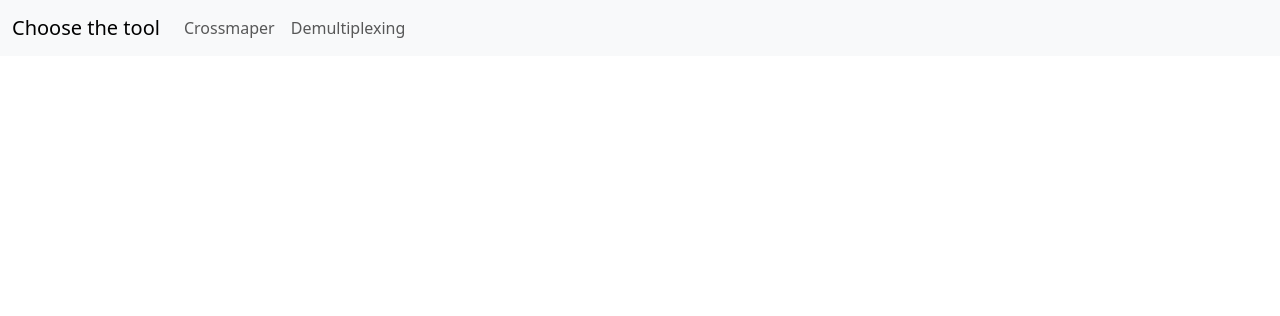
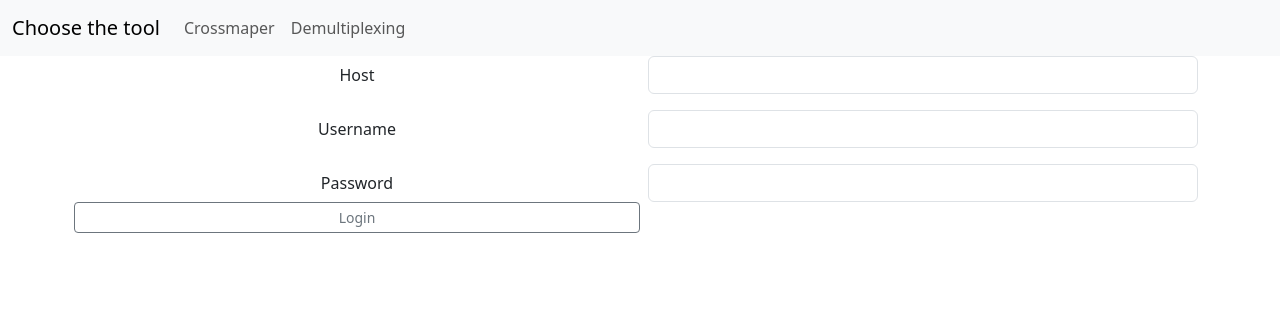
Before and after one commit to arnaualbert/cmp_ui, a Flask app: page / in a window 1280 px wide. Shown: the top 316 px of the page. Run offline with Flask 2, Linux system fonts and the light colour scheme; some libraries are stand-ins or nearby versions.

Commit message:
v1 with paramiko

```diff
--- a/app.py
+++ b/app.py
@@ -11,11 +11,6 @@ app = Flask(__name__)
 # Get current path
 path = os.getcwd()
 print(path)
-
-#ssh part
-HOST = '************'
-USERNAME = '************'
-PASSWORD = '************'
 
 # file Upload
 DEMULTIPLEXING_FOLDER = os.path.join(path, 'demultiplexing')
@@ -38,9 +33,17 @@ app.config['DEMULTIPLEXING_RV_FOLDER'] = RV_FOLDER
 ALLOWED_EXTENSIONS = set(['*fasta.*','fastaq.gz','gz','fq.gz','*fq.*'])
 
 
-@app.route("/")
+@app.route("/",methods=['GET','POST'])
 def index():
+    if request.method == 'POST':
+        global host
+        global username
+        global password
+        host = request.form['HOST']
+        username = request.form['USERNAME']
+        password = request.form['PASSWORD']
     return render_template('index.html')
+
 
 def allowed_file(filename):
     return '.' in filename and filename.rsplit('.', 1)[1].lower() in ALLOWED_EXTENSIONS
@@ -112,7 +115,7 @@ def demultiplexing():
         print(f'ip = {request.remote_addr}')
         ssh = paramiko.SSHClient()
         ssh.set_missing_host_key_policy(paramiko.AutoAddPolicy())
-        ssh.connect(hostname=HOST, username=USERNAME, password=PASSWORD)
+        ssh.connect(hostname=host, username=username, password=password)
         stdin, stdout, stderr = ssh.exec_command(f'touch demultiplexing.txt; echo {command} >> demultiplexing.txt')
         output = stdout.readlines()
         error = stderr.readlines()
@@ -194,7 +197,7 @@ def demultiplexing_batch():
         data = {'command':commands}
         ssh = paramiko.SSHClient()
         ssh.set_missing_host_key_policy(paramiko.AutoAddPolicy())
-        ssh.connect(hostname=HOST, username=USERNAME, password=PASSWORD)
+        ssh.connect(hostname=host, username=username, password=password)
         stdin, stdout, stderr = ssh.exec_command(f'touch demultiplexingbatch.txt')
         stdin, stdout, stderr = ssh.exec_command(f'echo '' > demultiplexingbatch.txt')
         for com in commands:
@@ -256,7 +259,7 @@ def crossmaperdna():
         command = f"crossmapper DNA -g {fastq_ls_string} -gn {genome_name_string} -rlen {read_length_string} -rlay {read_configuration} -N {number_of_reads_string} -t {number_of_cores} -e {base_error_rate} -d {oouter_distance} -s {standar_deviation} -C {coverage} -r {mutation_rate} -R {indel_fraction} -X {indel_extended} -S {seed_random_generator} -AMB {discard_ambiguos} -hapl {haplotype_mode} -o {output_directory} --verbose {verbose_mode} -gb {group_bar_chart} -rc {report_cross_mapped} --mapper-template {mapper_template_path} -k {min_seed_length} -A {matching_score} -B {missmatch_penalty}"
         ssh = paramiko.SSHClient()
         ssh.set_missing_host_key_policy(paramiko.AutoAddPolicy())
-        ssh.connect(hostname=HOST, username=USERNAME, password=PASSWORD)
+        ssh.connect(hostname=host, username=username, password=password)
         stdin, stdout, stderr = ssh.exec_command(f'touch crossmapperdna.txt; echo {command} >> crossmapperdna.txt')
         output = stdout.readlines()
         error = stderr.readlines()
@@ -310,7 +313,7 @@ def crossmaperrna():
         command = f"crossmapper RNA -g {fastq_ls_string} -gn {genome_name_string} -rlen {read_length_string} -rlay {read_configuration} -N {number_of_reads_string} -a {annotations_gtf_ls_str} -t {number_of_cores} -e {base_error_rate} -d {oouter_distance} -s {standar_deviation} -C {coverage} -r {mutation_rate} -R {indel_fraction} -X {indel_extended} -S {seed_random_generator} -AMB {discard_ambiguos} -hapl {haplotype_mode} -o {output_directory} --verbose {verbose_mode} -gb {group_bar_chart} -rc {report_cross_mapped} --mapper-template {mapper_template_path} -max_mismatch_per_len {max_mismatch_per_len} -bact_mode {bact_mode} -max_mismatch {max_mismatch} -star_tmp {star_tmp}"
         ssh = paramiko.SSHClient()
         ssh.set_missing_host_key_policy(paramiko.AutoAddPolicy())
-        ssh.connect(hostname=HOST, username=USERNAME, password=PASSWORD)
+        ssh.connect(hostname=host, username=username, password=password)
         stdin, stdout, stderr = ssh.exec_command(f'touch crossmapperrna.txt; echo {command} >> crossmapperrna.txt')
         output = stdout.readlines()
         error = stderr.readlines()
--- a/templates/index.html
+++ b/templates/index.html
@@ -35,6 +35,35 @@
             </div>
         </div>
     </nav>
+    <form id="get_user" action="/" method="post" enctype="multipart/form-data">
+        <div class="container text-center">
+            <div class="row g-3 row-cols-2">
+                <div class="col">
+                    <label for="host" class="col-form-label">Host</label>
+                </div>
+                <div class="col">
+                    <input type="text" id="HOST" name="HOST"  class="form-control">
+                </div>
+                <div class="col">
+                    <label for="Username" class="col-form-label">Username</label>
+                </div>
+                <div class="col">
+                    <input type="text" id="USERNAME" name="USERNAME"  class="form-control">
+                </div>
+                <div class="col">
+                    <label for="Password" class="col-form-label">Password</label>
+                </div>
+                <div class="col">
+                    <input type="password" id="password" name="PASSWORD"  class="form-control">
+                </div>
+            </div>
+        </div>
+        <div class="container text-center">
+            <div class="row g-3 row-cols-2">
+                <button type="submit" id="makelogin" class="btn btn-outline-secondary btn-sm">Login</button>
+            </div>
+        </div>
+    </form>
 </body>
 
 </html>
```
